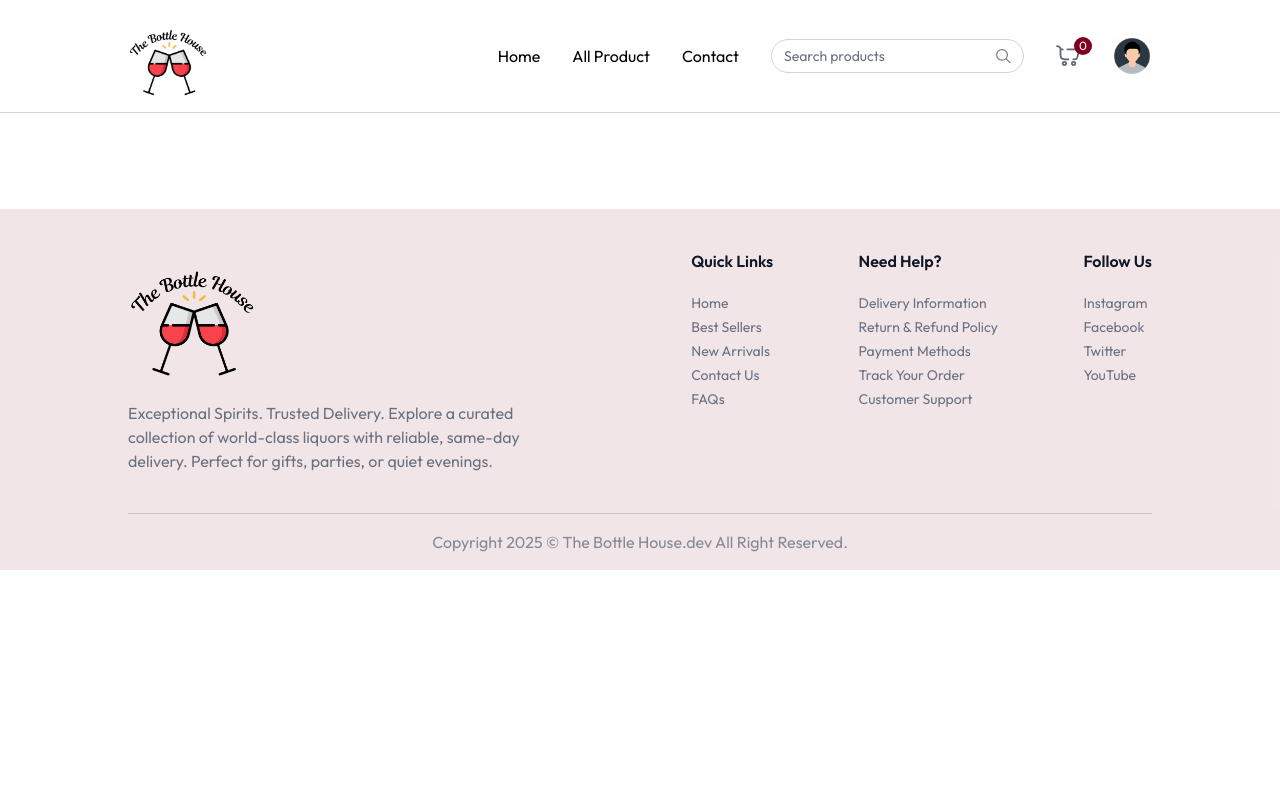
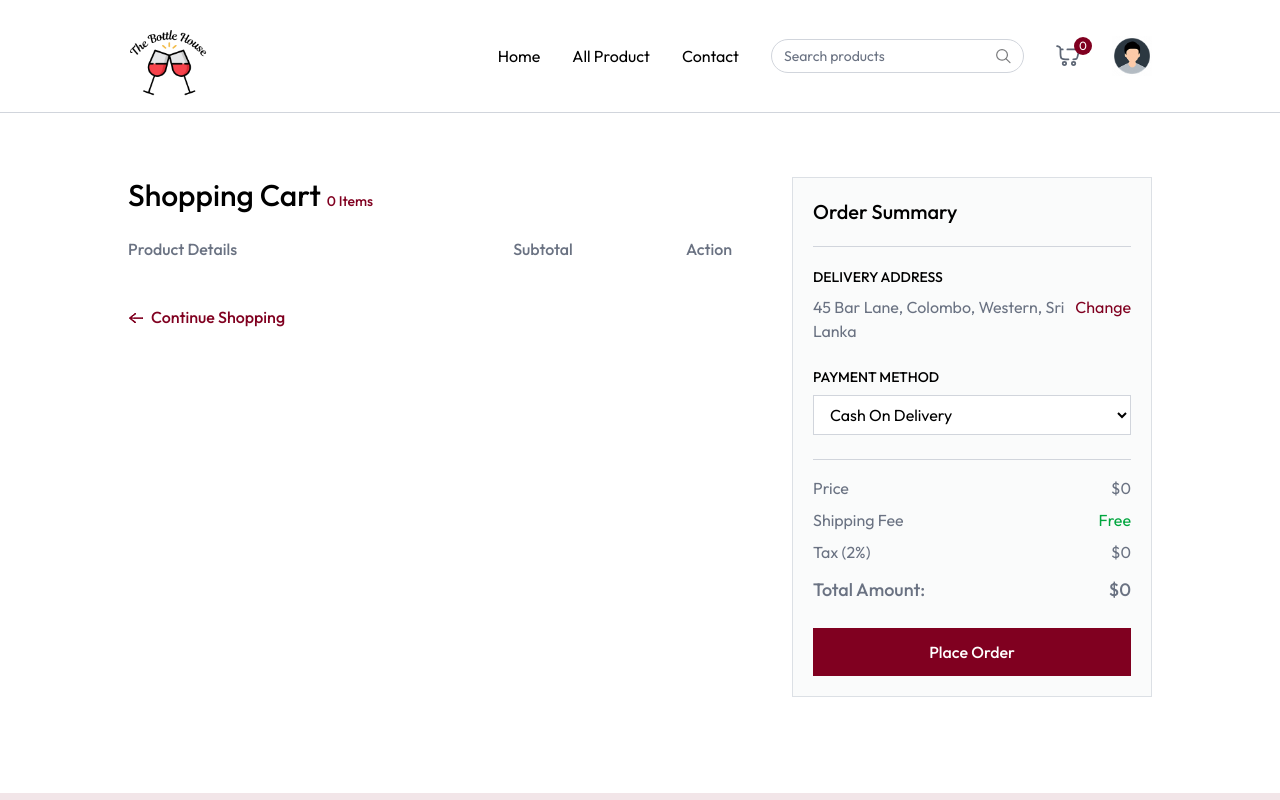
Before and after one commit to KavinduAmalka/LiquarShop, a React (Vite) app in the folder frontend/: page /cart in a window 1280 px wide. Shown: the top 800 px of the page. Built offline with nearby package versions, Linux system fonts and the light colour scheme.

Commit message:
create cart page

```diff
--- a/frontend/src/App.jsx
+++ b/frontend/src/App.jsx
@@ -9,6 +9,7 @@
 import Allproduct from './pages/Allproduct '
 import ProductCategory from './pages/ProductCategory'
 import ProductDetails from './pages/ProductDetails'
+import Cart from './pages/Cart'
 
 const App = () => {
 
@@ -28,6 +29,7 @@
           <Route path='/products' element={<Allproduct/>} />
           <Route path='/products/:category' element={<ProductCategory/>} />
           <Route path='/products/:category/:id' element={<ProductDetails/>} />
+          <Route path='/cart' element={<Cart/>} />
         </Routes>
       </div>
       {!isSellerPath &&<Footer/>}
--- a/frontend/src/assets/assets.js
+++ b/frontend/src/assets/assets.js
@@ -1,7 +1,7 @@
 import logo from "./Logo.png";
 import search_icon from "./search_icon.svg";
 import remove_icon from "./remove_icon.svg";
-import arrow_right_icon_colored from "./arrow_right_icon_colored.svg";
+import arrow_right_icon_colored from "./arrow_right_icon_colored.png";
 import star_icon from "./star_icon.svg";
 import star_dull_icon from "./star_dull_icon.svg";
 import cart_icon from "./cart_icon.svg";
--- a/frontend/src/context/AppContext.jsx
+++ b/frontend/src/context/AppContext.jsx
@@ -74,8 +74,8 @@
     const getCartAmount = ()=>{
       let totalAmount = 0;
       for (const items in cartItems){
-        let itemInfo = products.find((product) => product.id === items);
-        if(cartItems[items] >0){
+        let itemInfo = products.find((product) => product._id === items);
+        if(itemInfo && cartItems[items] >0){
           totalAmount += itemInfo.offerPrice * cartItems[items];
         }
       }
--- /dev/null
+++ b/frontend/src/pages/Cart.jsx
@@ -0,0 +1,154 @@
+import { useEffect, useState } from "react";
+import { useAppContext } from "../context/AppContext";
+import { assets, dummyAddress } from "../assets/assets";
+
+ const Cart = () => {
+    const {products, currency, cartItems, removeFromCart, updateCartItem, getCartCount, navigate, getCartAmount} = useAppContext();
+    const [cartArray, setCartArray] = useState([])
+    const [addresses, setAddresses] = useState(dummyAddress)
+    const [showAddress, setShowAddress] = useState(false)
+    const [selectedAddress, setSelectedAddress] = useState(dummyAddress[0])
+    const [PaymentOption, setPaymentOption] = useState("COD");
+
+    const getCart = ()=>{
+            let tempArray = [];
+            for(const key in cartItems) {
+                const product = products.find((item) => item._id === key);
+                if (product) {
+                    const prodCopy = { ...product, quantity: cartItems[key] };
+                    tempArray.push(prodCopy);
+                }
+            }
+            setCartArray(tempArray);
+    }
+
+    const placeOrder = async () => {
+
+    }
+
+    useEffect(() =>{
+      if(products.length >0 && cartItems){
+        getCart();
+      }
+    },[products, cartItems])
+
+    return products.length >0 && cartItems ?(
+        <div className="flex flex-col md:flex-row mt-16">
+            <div className='flex-1 max-w-4xl'>
+                <h1 className="text-3xl font-medium mb-6">
+                    Shopping Cart <span className="text-sm text-primary">{getCartCount()} Items</span>
+                </h1>
+
+                <div className="grid grid-cols-[2fr_1fr_1fr] text-gray-500 text-base font-medium pb-3">
+                    <p className="text-left">Product Details</p>
+                    <p className="text-center">Subtotal</p>
+                    <p className="text-center">Action</p>
+                </div>
+
+                {cartArray.map((product, index) => (
+                    <div key={index} className="grid grid-cols-[2fr_1fr_1fr] text-gray-500 items-center text-sm md:text-base font-medium pt-3">
+                        <div className="flex items-center md:gap-6 gap-3">
+                            <div onClick={()=>{
+                              navigate(`/products/${product.category.toLowerCase()}/${product._id}`); scrollTo(0,0)
+                            }} className="cursor-pointer w-24 h-24 flex items-center justify-center border border-gray-300 rounded overflow-hidden">
+                                <img className="max-w-full h-full object-cover" src={product.image[0]} alt={product.name} />
+                            </div>
+                            <div>
+                                <p className="hidden md:block font-semibold">{product.name}</p>
+                                <div className="font-normal text-gray-500/70">
+                                    <div className='flex items-center'>
+                                        <p>Qty:</p>
+                                        <select onChange={e => updateCartItem(product._id, Number(e.target.value))}
+                                        value={cartItems[product._id]}
+                                        className='outline-none'>
+                                            {Array(cartItems[product._id] > 9 ?
+                                              cartItems[product._id] : 9
+                                            ).fill('').map((_, index) => (
+                                                <option key={index} value={index + 1}>{index + 1}</option>
+                                            ))}
+                                        </select>
+                                    </div>
+                                </div>
+                            </div>
+                        </div>
+                        <p className="text-center">{currency}{product.offerPrice * product.quantity}</p>
+                        <button onClick={()=> removeFromCart(product._id)}
+                        className="cursor-pointer mx-auto">
+                            <img src={assets.remove_icon} alt="remove" className="inline-block w-6 h-6" />
+                        </button>
+                    </div>)
+                )}
+
+                <button onClick={()=>{
+                  navigate("/products"); scrollTo(0,0)
+                }} className="group cursor-pointer flex items-center mt-8 gap-2 text-primary font-medium">
+                   <img className="group-hover:-translate-x-1 transition" src={assets.arrow_right_icon_colored} alt="arrow" />
+                    Continue Shopping
+                </button>
+
+            </div>
+
+            <div className="max-w-[360px] w-full bg-gray-100/40 p-5 max-md:mt-16 border border-gray-300/70">
+                <h2 className="text-xl md:text-xl font-medium">Order Summary</h2>
+                <hr className="border-gray-300 my-5" />
+
+                <div className="mb-6">
+                    <p className="text-sm font-medium uppercase">Delivery Address</p>
+                    <div className="relative flex justify-between items-start mt-2">
+                        <p className="text-gray-500">{selectedAddress ?
+                        `${selectedAddress.street}, ${selectedAddress.city}, ${selectedAddress.state}, ${selectedAddress.country}` :
+                        "No address found"}</p>
+                        <button onClick={() => setShowAddress(!showAddress)} className="text-primary hover:underline cursor-pointer">
+                            Change
+                        </button>
+                        {showAddress && (
+                            <div className="absolute top-12 py-1 bg-white border border-gray-300 text-sm w-full">
+                               {addresses.map((address, index)=>(
+                               <p key={index} onClick={() => {setSelectedAddress(address);
+                                setShowAddress(false)}}
+                               className="text-gray-500 p-2 hover:bg-gray-100">
+                                    {address.street}, {address.city}, {address.state}, {address.country}
+                                </p>))}
+                                <p onClick={() => navigate("/add-address")} className="text-primary text-center cursor-pointer p-2 hover:bg-primary/10">
+                                    Add address
+                                </p>
+                            </div>
+                        )}
+                    </div>
+
+                    <p className="text-sm font-medium uppercase mt-6">Payment Method</p>
+
+                    <select onChange={e => setPaymentOption(e.target.value)} className="w-full border border-gray-300 bg-white px-3 py-2 mt-2 outline-none">
+                        <option value="COD">Cash On Delivery</option>
+                        <option value="Online">Online Payment</option>
+                    </select>
+                </div>
+
+                <hr className="border-gray-300" />
+
+                <div className="text-gray-500 mt-4 space-y-2">
+                    <p className="flex justify-between">
+                        <span>Price</span><span>{currency}{getCartAmount()}</span>
+                    </p>
+                    <p className="flex justify-between">
+                        <span>Shipping Fee</span><span className="text-green-600">Free</span>
+                    </p>
+                    <p className="flex justify-between">
+                        <span>Tax (2%)</span><span>{currency}{getCartAmount() * 2 / 100}</span>
+                    </p>
+                    <p className="flex justify-between text-lg font-medium mt-3">
+                        <span>Total Amount:</span><span>
+                          {currency}{getCartAmount() + getCartAmount() * 2 / 100}
+                        </span>
+                    </p>
+                </div>
+
+                <button onClick={placeOrder} className="w-full py-3 mt-6 cursor-pointer bg-primary text-white font-medium hover:bg-accent transition">
+                    {PaymentOption === "COD" ? "Place Order" : "proceed to Checkout"}
+                </button>
+            </div>
+        </div>
+    ) : null;
+}
+
+export default Cart;
```
Also changed, not shown: frontend/src/assets/arrow_right_icon_colored.png (added).
